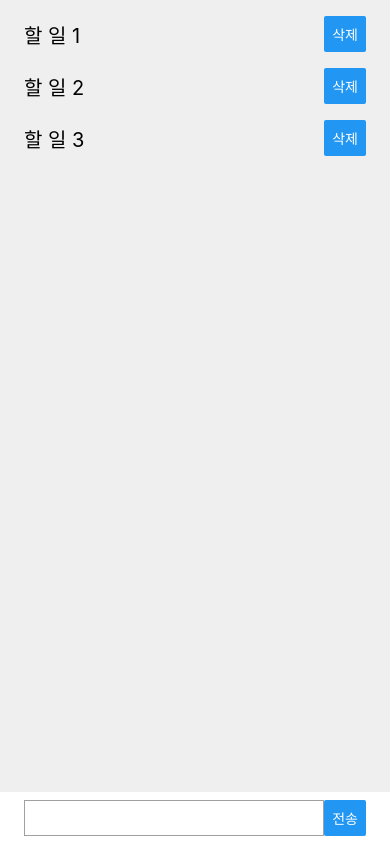
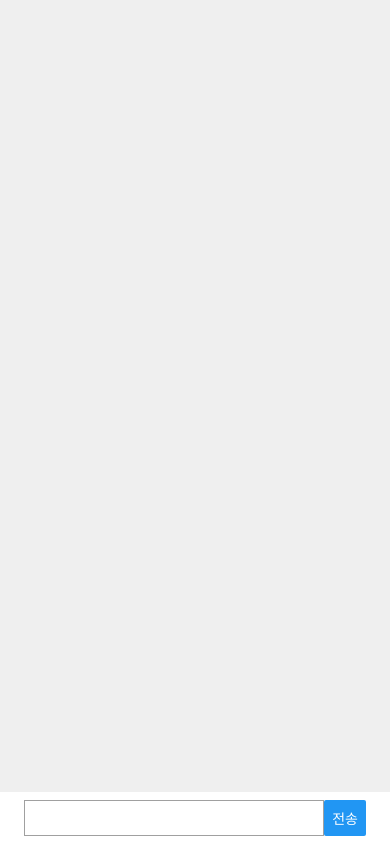
Before and after one commit to wkdaudwn11/react-native-tutorial, a React Native app in the folder SimpleTodo/: screen / in a window 390 px wide. Built offline with nearby package versions, Linux system fonts and the light colour scheme.

Commit message:
SimpleTodo) Feat: AsyncStorage를 이용하여 어플 껐다 켜도(혹은 새로고침) 저장한 Todo가 유지되게끔 작업

```diff
--- a/SimpleTodo/App.js
+++ b/SimpleTodo/App.js
@@ -3,6 +3,7 @@ import styled from "styled-components/native";
 import { Platform } from "react-native";
 import Constants from "expo-constants";
 import _ from "lodash";
+import AsyncStorage from "@react-native-community/async-storage";
 
 const Container = styled.SafeAreaView`
   flex: 1;
@@ -44,20 +45,7 @@ const Button = styled.Button``;
 
 export default function App() {
   const [input, setInput] = React.useState("");
-  const [list, setList] = React.useState([
-    {
-      id: 1,
-      todo: "할 일 1"
-    },
-    {
-      id: 2,
-      todo: "할 일 2"
-    },
-    {
-      id: 3,
-      todo: "할 일 3"
-    }
-  ]);
+  const [list, setList] = React.useState([]);
 
   function handleAddPress(todo) {
     if (!todo) return;
@@ -66,7 +54,7 @@ export default function App() {
       id: new Date().getTime().toString(),
       todo
     };
-    setList([...list, newItem]);
+    store([...list, newItem]);
     setInput("");
   }
 
@@ -74,8 +62,26 @@ export default function App() {
     // const newList = list.filter(item => item.id !== id);
     // setList(newList);
     const newList = _.reject(list, item => item.id === id);
+    store(newList);
+  }
+
+  function store(newList) {
+    if (!newList || !Array.isArray(newList)) return;
     setList(newList);
+    AsyncStorage.setItem("list", JSON.stringify(newList))
+      .then(() => {})
+      .catch(err => alert(err.message));
   }
+
+  React.useEffect(() => {
+    AsyncStorage.getItem("list")
+      .then(data => {
+        if (data) setList(JSON.parse(data));
+      })
+      .catch(err => {
+        alert(err.message);
+      });
+  }, []);
 
   return (
     <Container>
--- a/SimpleTodo/package.json
+++ b/SimpleTodo/package.json
@@ -8,6 +8,7 @@
     "eject": "expo eject"
   },
   "dependencies": {
+    "@react-native-community/async-storage": "~1.12.0",
     "expo": "~40.0.0",
     "expo-status-bar": "~1.0.3",
     "lodash": "4.17.21",
```
Also changed, not shown: 1 other file (tests, documents, lock files or other folders).
